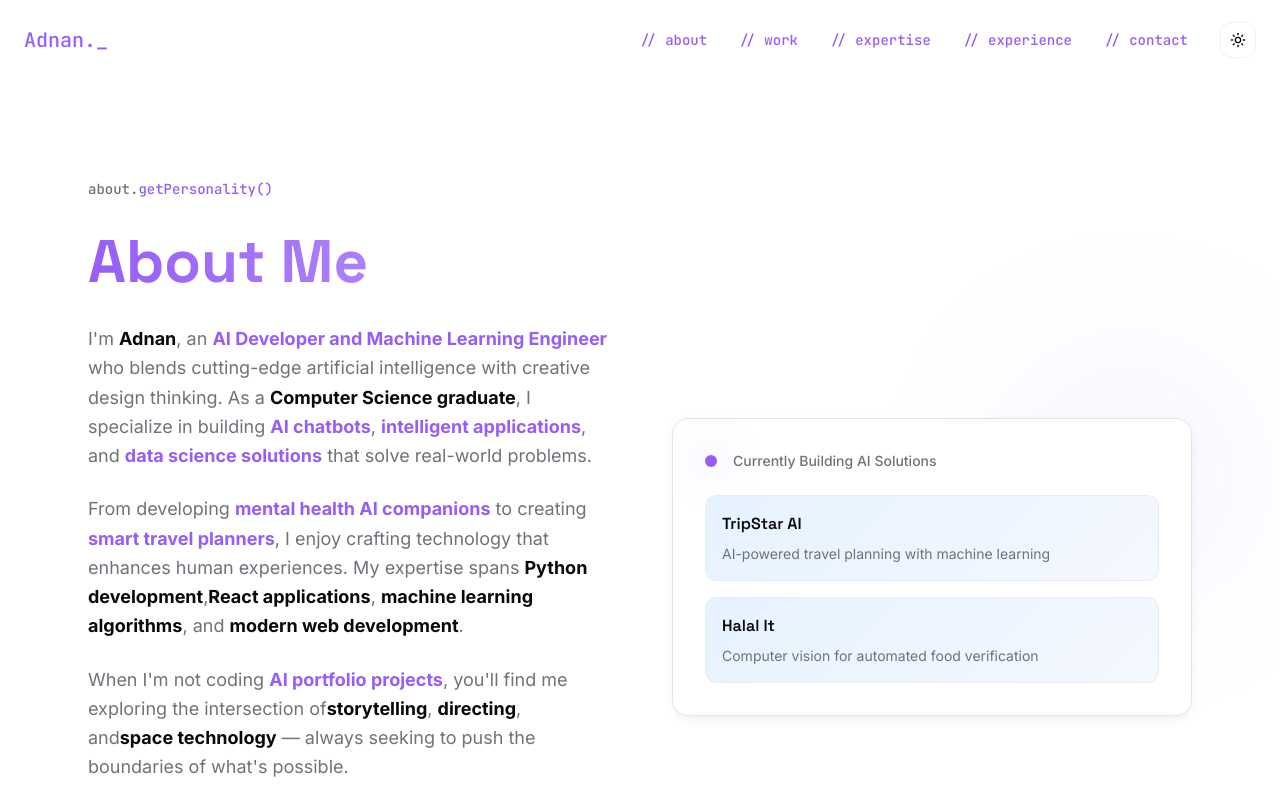
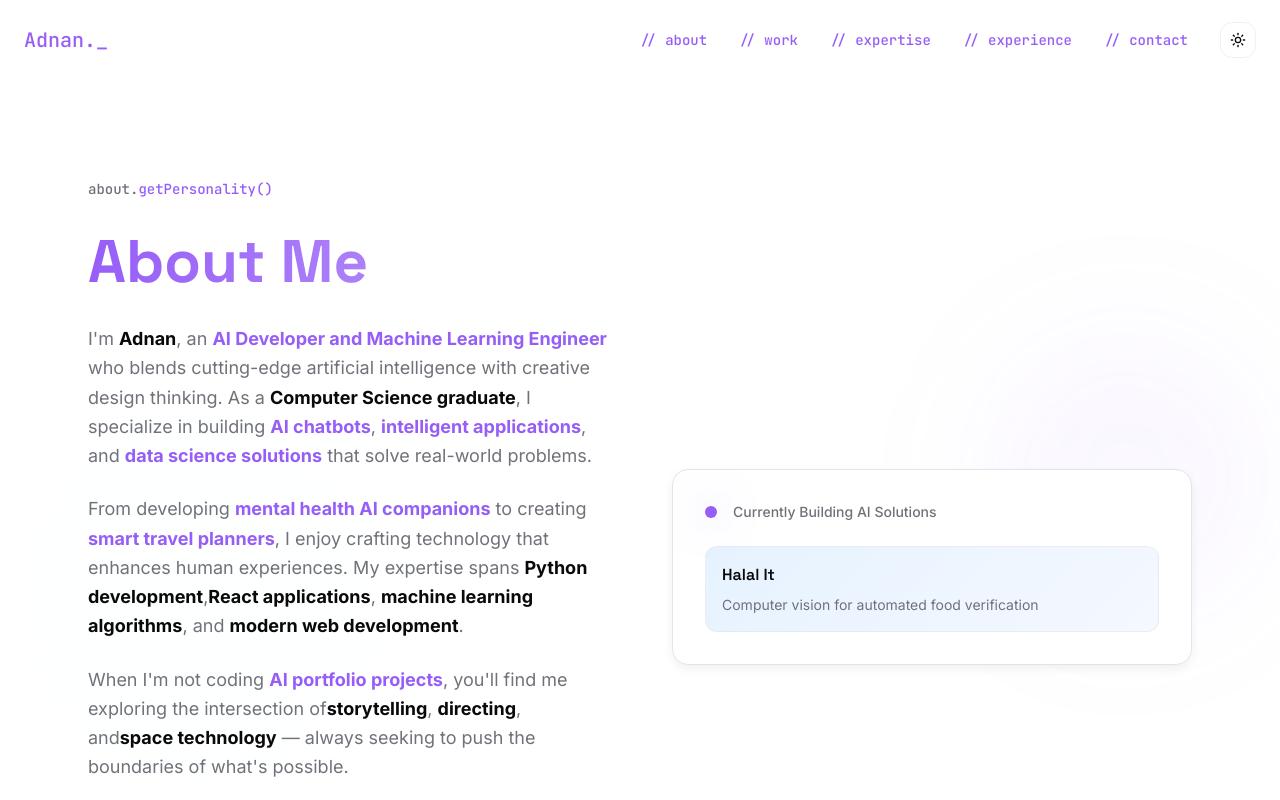
Before and after one commit to Adystar786/My-Portfolio, a React (Vite) app: page /about in a window 1280 px wide. Shown: the top 800 px of the page. Built offline with nearby package versions, Linux system fonts and the light colour scheme; the HTML template or start-up script is replaced by a standard one.

Commit message:
Fix: Remove Tripstar AI from current projects

```diff
--- a/src/components/about-section.tsx
+++ b/src/components/about-section.tsx
@@ -70,11 +70,6 @@ export function AboutSection() {
 
                 <div className="space-y-4">
                   <div className="p-4 bg-gradient-secondary rounded-lg border border-border/50">
-                    <h4 className="font-semibold text-foreground mb-2">TripStar AI</h4>
-                    <p className="text-sm text-muted-foreground">AI-powered travel planning with machine learning</p>
-                  </div>
-
-                  <div className="p-4 bg-gradient-secondary rounded-lg border border-border/50">
                     <h4 className="font-semibold text-foreground mb-2">Halal It</h4>
                     <p className="text-sm text-muted-foreground">Computer vision for automated food verification</p>
                   </div>
--- a/src/pages/About.tsx
+++ b/src/pages/About.tsx
@@ -71,11 +71,6 @@ export default function About() {
 
                   <div className="space-y-4">
                     <div className="p-4 bg-gradient-secondary rounded-lg border border-border/50">
-                      <h3 className="font-semibold text-foreground mb-2">TripStar AI</h3>
-                      <p className="text-sm text-muted-foreground">AI-powered travel planning with machine learning</p>
-                    </div>
-
-                    <div className="p-4 bg-gradient-secondary rounded-lg border border-border/50">
                       <h3 className="font-semibold text-foreground mb-2">Halal It</h3>
                       <p className="text-sm text-muted-foreground">Computer vision for automated food verification</p>
                     </div>
```
